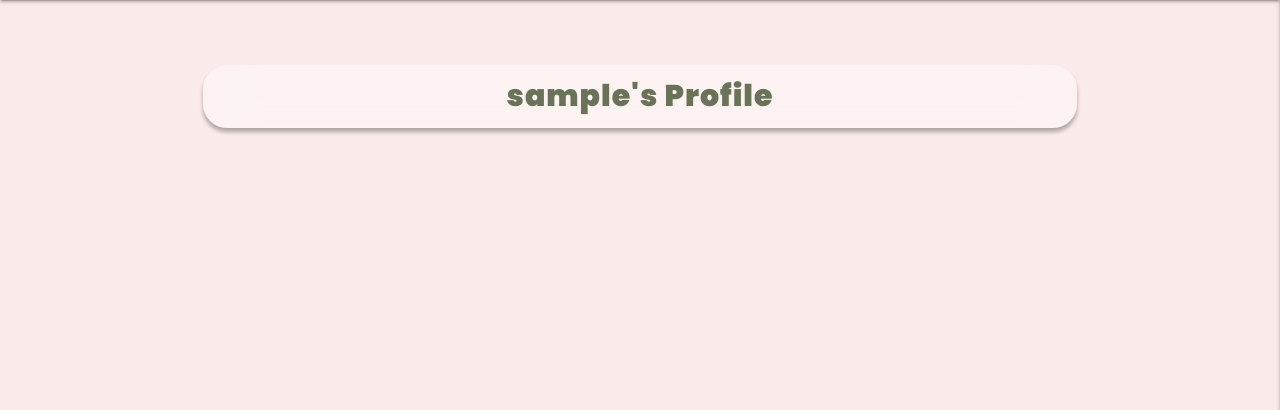
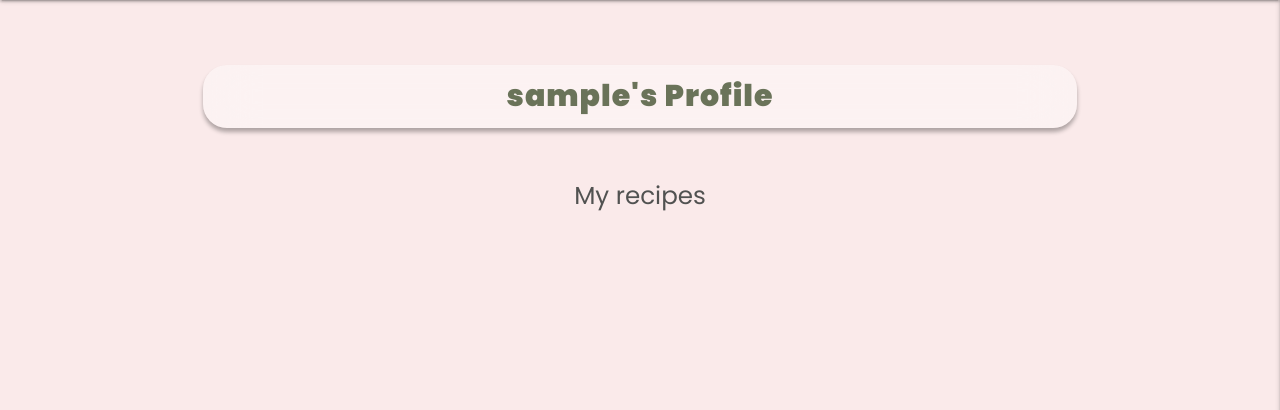
Before and after one commit to steff880/MS3-MyRecipeBook, a Flask app: a page that uses templates/profile.html in a window 1280 px wide. Shown: the part 64-474 px from the top of the page. Run offline with Flask 2, Linux system fonts and the light colour scheme; the visitor is signed in with stand-in values (Sample User, id 1); a database or web service that is not in the repository returns one stand-in record (values such as "Sample title"); some libraries are stand-ins or nearby versions.

Commit message:
Add my recipes heading

```diff
--- a/static/css/style.css
+++ b/static/css/style.css
@@ -179,6 +179,12 @@ header .brand-logo,
     background: linear-gradient(100deg, #eab0b1, #ffdfdf33, #ffffffb0);
 }
 
+/* Profile */
+
+.my-recipes-heading {
+    color: #515251;
+}
+
 
 /* Footer */
 
--- a/templates/profile.html
+++ b/templates/profile.html
@@ -12,6 +12,14 @@
     </div>
 </div>
 
+<div class="row">
+    <div class="col s12">
+        <h5 class="center-align my-recipes-heading">
+            My recipes
+        </h5>
+    </div>
+</div>
+
 
 
 {% endblock %}
```
